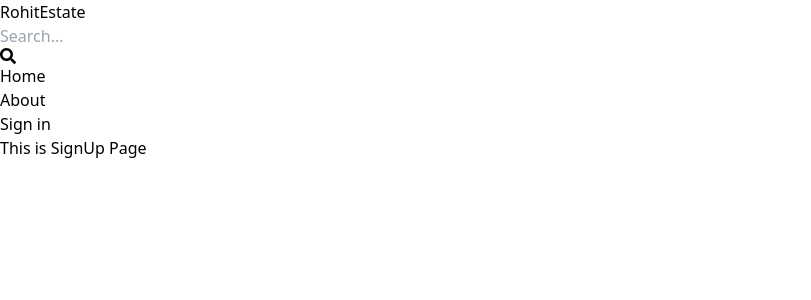
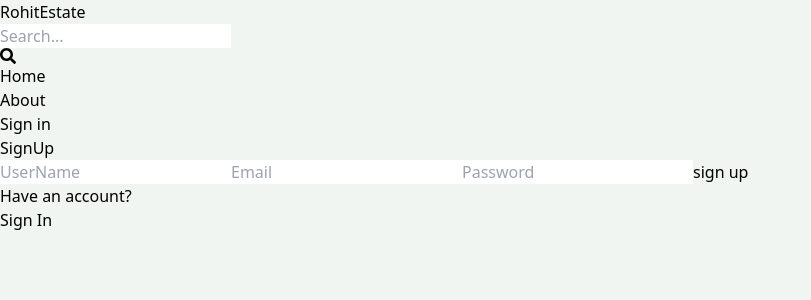
Before and after one commit to rohitsin28/Real_State, a React (Vite) app in the folder client/: page /sign-up in a window 1280 px wide. Shown: the top 300 px of the page, without its empty margins (0-811 px from the left). Built offline with nearby package versions, Linux system fonts and the light colour scheme.

Commit message:
SignUp Page Functionality

```diff
--- a/client/src/index.css
+++ b/client/src/index.css
@@ -1,3 +1,7 @@
 @tailwind base;
 @tailwind components;
 @tailwind utilities;
+
+body {
+  background-color: rgb(241,245,241);
+}
--- a/client/src/pages/SignUp.jsx
+++ b/client/src/pages/SignUp.jsx
@@ -1,9 +1,59 @@
-import React from 'react'
+import React, { useState } from 'react'
+import { Link, useNavigate } from 'react-router-dom'
+const SignUp = () => {
+  const [formData, setFormData] = useState({})
+  const [error, setError] = useState(null);
+  const [loading, setLoading] = useState(false);
+  const navigate= useNavigate()
+  const handleChange = (e) => {
+    setFormData({
+      ...formData,
+      [e.target.id]: e.target.value
+    })
+  }
 
-const SignUp = () => {
+  const handleSubmit = async (e) => {
+    try {
+      e.preventDefault();
+      setLoading(true)
+      const res = await fetch('/api/auth/signup', {
+        method: 'POST',
+        headers: {
+          'Content-Type': 'application/json',
+        },
+        body: JSON.stringify(formData),
+      });
+      const data = await res.json(res)
+      if (data.success === false) {
+        setError(data.message);
+        setLoading(false);
+        return
+      }
+      setLoading(false);
+      setError(null);
+      navigate('/sign-in')
+    } catch (error) {
+      setLoading(false);
+      setError(error.message);
+    }
+  };
+
   return (
-    <div>
-      <h1>This is SignUp Page</h1>
+    <div className='max-w-lg mx-auto p-3'>
+      <h1 className='text-3xl text-center font-semibold my-7'>SignUp</h1>
+      {error && <p className='text-red-600 text-center p-3 bg-green-500 rounded-lg my-3 font-semibold'>{error}</p>}
+      <form onSubmit={handleSubmit} className='flex flex-col gap-4'>
+        <input type="text" placeholder='UserName' className='border p-3 rounded-lg' id='username' onChange={handleChange} />
+        <input type="email" placeholder='Email' className='border p-3 rounded-lg' id='email' onChange={handleChange} />
+        <input type="password" placeholder='Password' className='border p-3 rounded-lg' id='password' onChange={handleChange} />
+        <button disabled={loading} className='bg-slate-700 p-3 rounded-lg hover:opacity-80 uppercase font-semibold disabled:opacity-80 text-white'>{loading ? 'Loading...' : 'sign up'}</button>
+      </form>
+      <div className="flex gap-2 py-5">
+        <p>Have an account?</p>
+        <Link to={'/sign-in'}>
+          <span className='text-blue-700'>Sign In</span>
+        </Link>
+      </div>
     </div>
   )
 }
--- a/client/vite.config.js
+++ b/client/vite.config.js
@@ -3,5 +3,12 @@ import react from '@vitejs/plugin-react-swc'
 
 // https://vitejs.dev/config/
 export default defineConfig({
+  server:{
+    proxy:{
+      '/api':{
+        target:'http://localhost:3000',secure:false
+      }
+    }
+  },
   plugins: [react()],
 })
```
